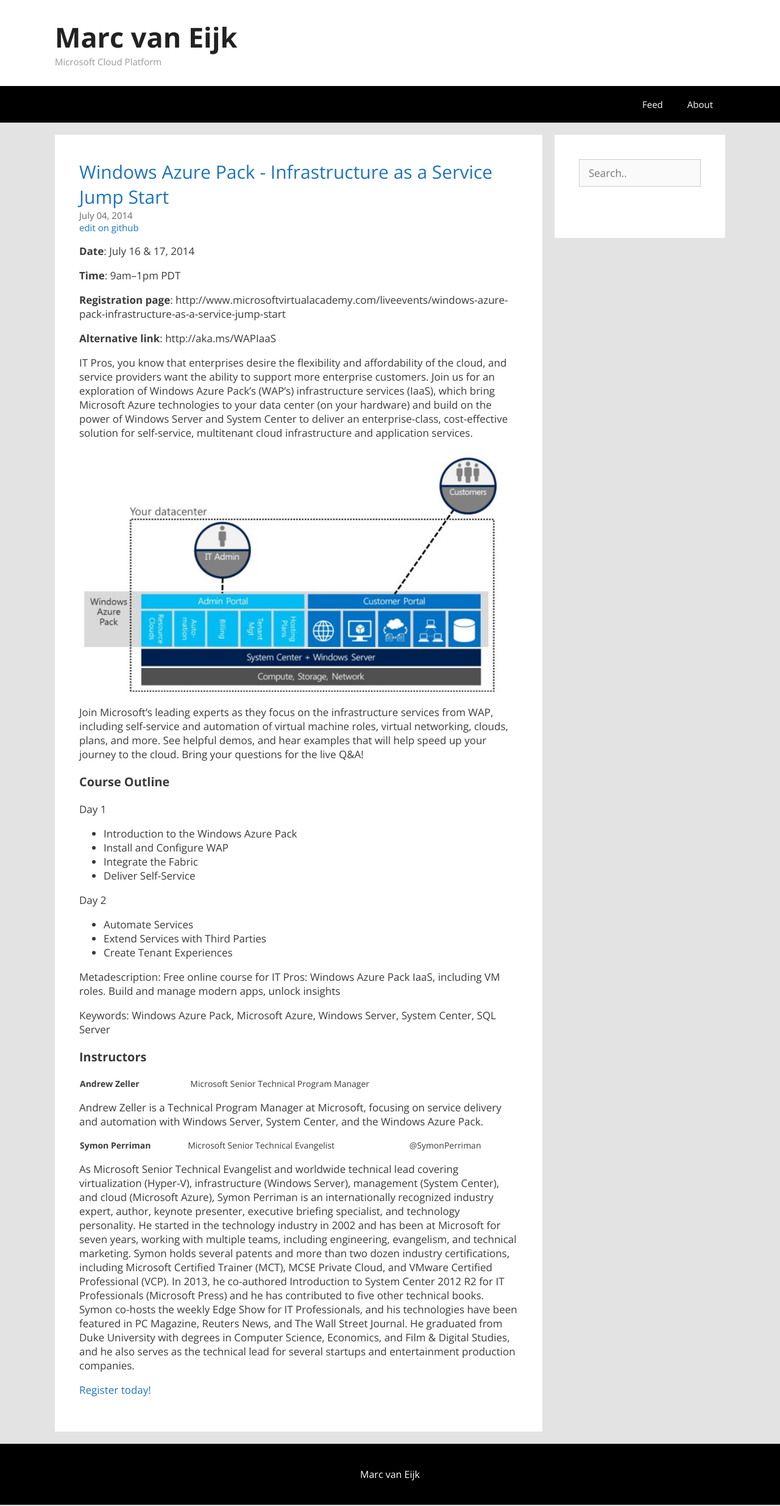
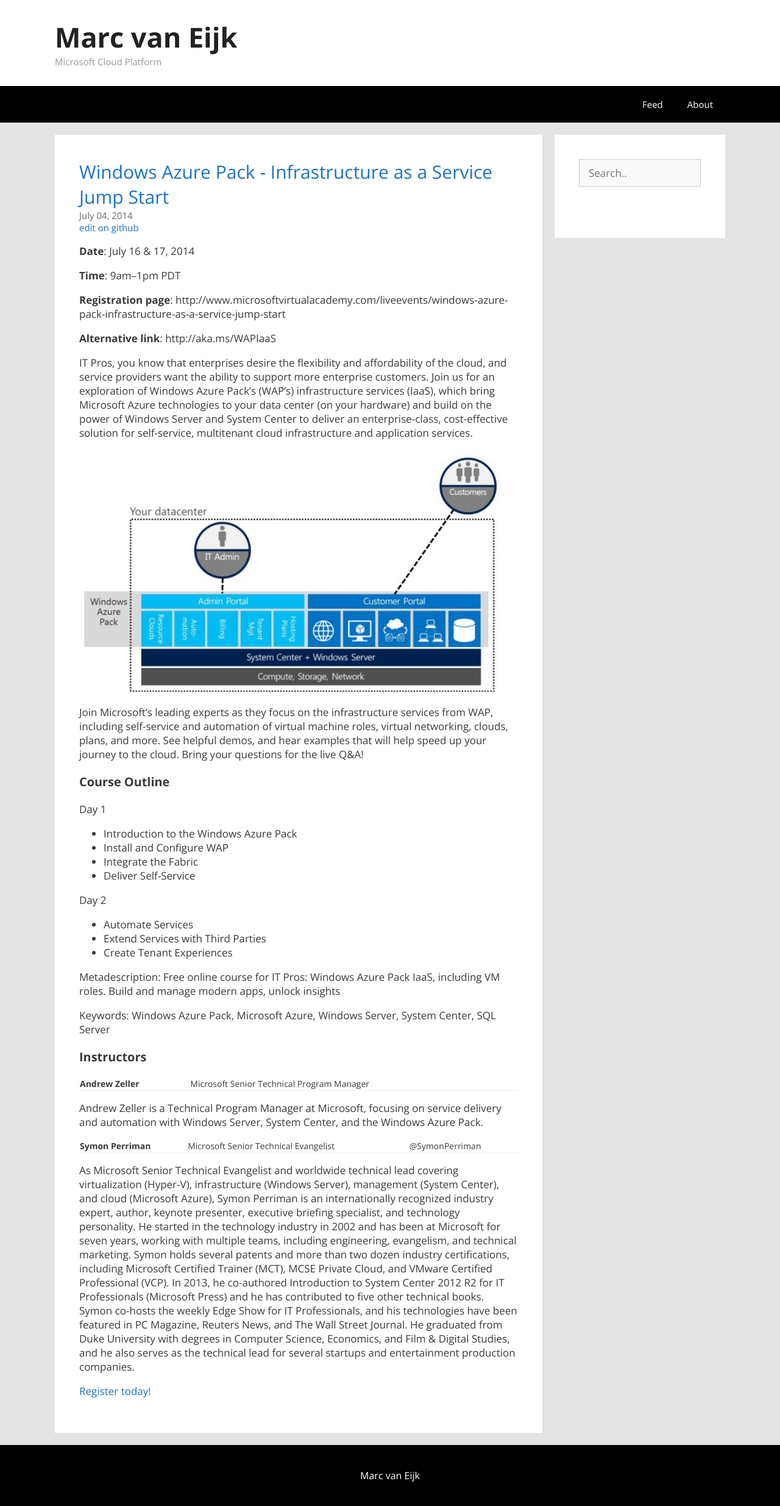
Before and after one commit to marcvaneijk/marcvaneijk.old, a Jekyll site: the page built from _posts/2014-07-04-wapmva.md, in a window 1280 px wide. Shown: the whole page at 61% size. Built offline with Jekyll 4.4.1, drawn with Linux system fonts in a browser that asks for light colours; nearby versions of some CDN libraries.

Commit message:
Update content.css

```diff
--- a/css/content.css
+++ b/css/content.css
@@ -65,6 +65,7 @@ thead {
 tr {
   border-bottom-width: 1px;
   border-bottom-color: #f2f2f2;
+  border-bottom-style: solid;
 }
 
 tr:nth-child(even) {
```
